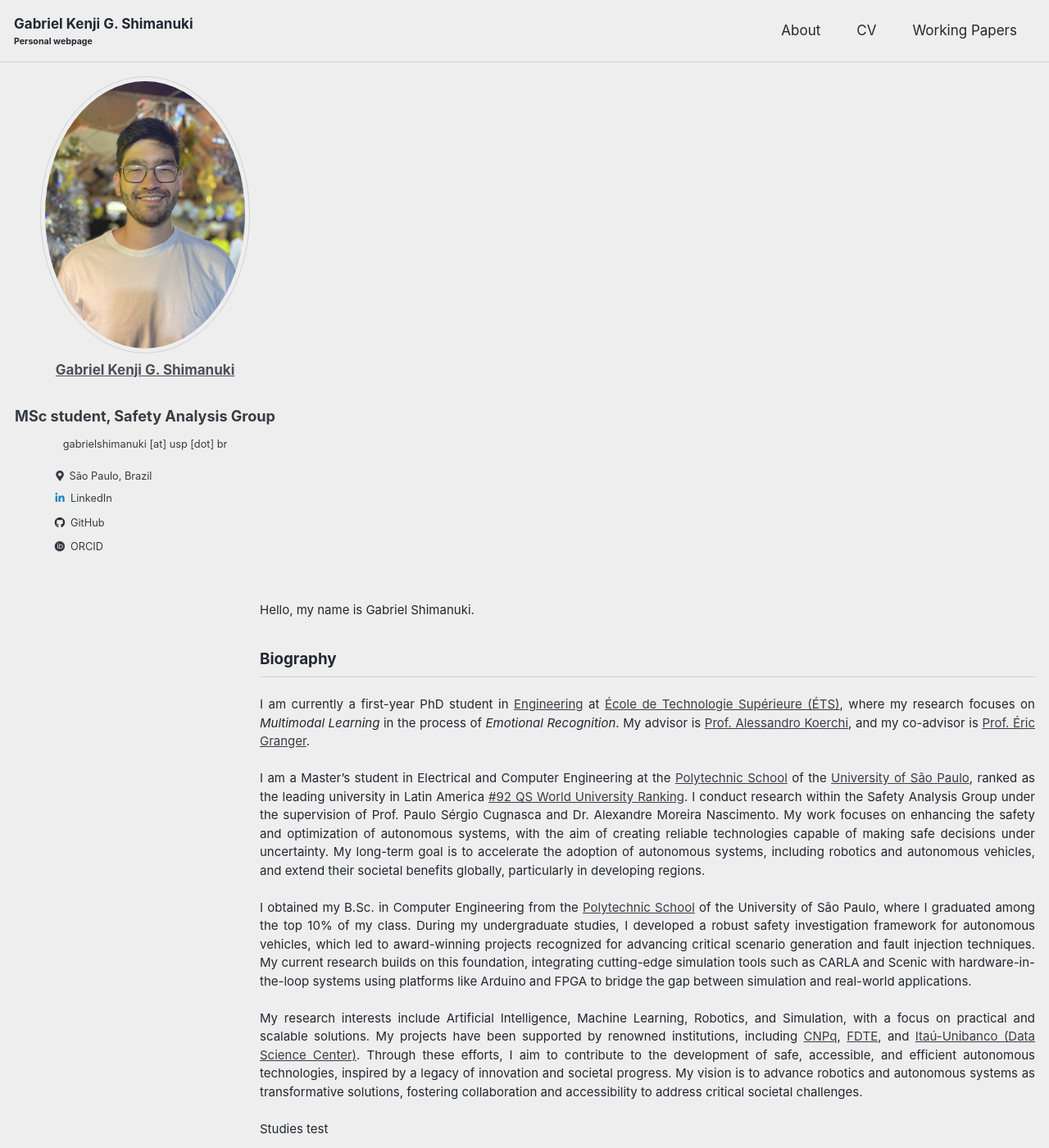
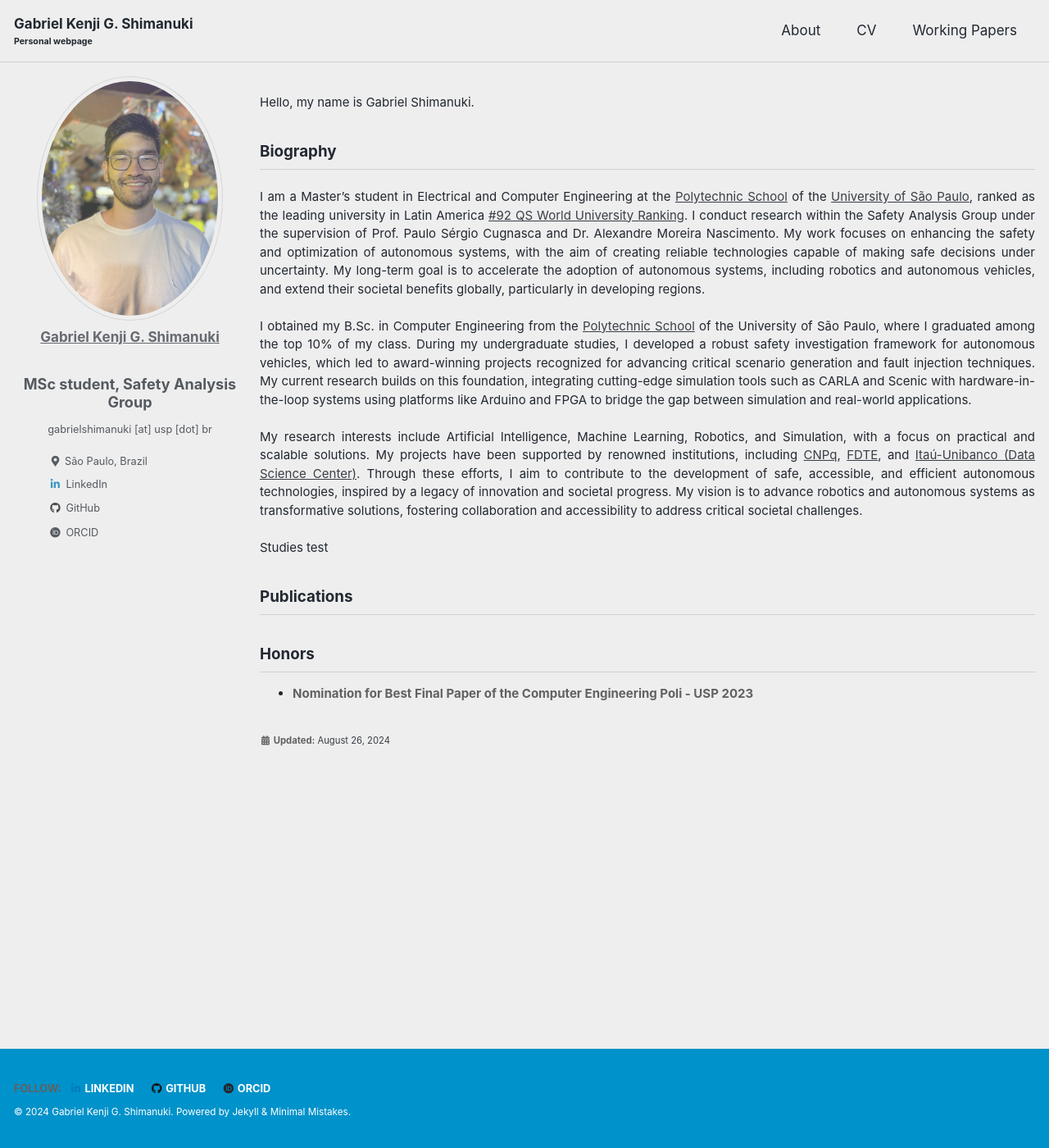
Before and after one commit to GabrielShimanuki/gabrielshimanuki.github.io, a Jekyll site: the page built from index.md, in a window 1280 px wide and 1400 px high. Shown: the whole window at 82% size. Built offline with Jekyll 4.4.1, drawn with Linux system fonts in a browser that asks for light colours; cached includes are drawn as plain includes.

Commit message:
style update

```diff
--- a/_sass/minimal-mistakes/_sidebar.scss
+++ b/_sass/minimal-mistakes/_sidebar.scss
@@ -7,51 +7,38 @@
    ========================================================================== */
 
 .sidebar {
-  // @include clearfix();
-  // // @include breakpoint(max-width $large) {
-  // //   /* fix z-index order of follow links */
-  // //   position: relative;
-  // //   z-index: 10;
-  // //   -webkit-transform: translate3d(0, 0, 0);
-  // //   transform: translate3d(0, 0, 0);
-  // // }
-
-  // @include breakpoint($large) {
-  //   float: left;
-  //   width: calc(#{$right-sidebar-width-narrow} - 1em);
-  //   opacity: 0.75;
-  //   -webkit-transition: opacity 0.2s ease-in-out;
-  //   transition: opacity 0.2s ease-in-out;
-
-  //   &:hover {
-  //     opacity: 1;
-  //   }
-
-  //   &.sticky {
-  //     overflow-y: auto;
-  //     /* calculate height of nav list
-  //        viewport height - nav height - masthead x-padding
-  //     */
-  //     max-height: calc(100vh - #{$nav-height} - 2em);
-  //   }
-  // }
-
-  // @include breakpoint($x-large) {
-  //   width: calc(#{$right-sidebar-width} - 1em);
+  @include clearfix();
+  // @include breakpoint(max-width $large) {
+  //   /* fix z-index order of follow links */
+  //   position: relative;
+  //   z-index: 10;
+  //   -webkit-transform: translate3d(0, 0, 0);
+  //   transform: translate3d(0, 0, 0);
   // }
 
   @include breakpoint($large) {
     float: left;
-    width: 300px; /* Increased width */
-    max-width: 300px; /* Restrict maximum width */
-    opacity: 0.9; /* Slightly more opaque for readability */
+    width: calc(#{$right-sidebar-width-narrow} - 1em);
+    opacity: 0.75;
+    -webkit-transition: opacity 0.2s ease-in-out;
+    transition: opacity 0.2s ease-in-out;
+
+    &:hover {
+      opacity: 1;
+    }
+
+    &.sticky {
+      overflow-y: auto;
+      /* calculate height of nav list
+         viewport height - nav height - masthead x-padding
+      */
+      max-height: calc(100vh - #{$nav-height} - 2em);
+    }
   }
 
   @include breakpoint($x-large) {
-    width: 320px; /* Increase width for extra-large screens */
-    max-width: 320px;
+    width: calc(#{$right-sidebar-width} - 1em);
   }
-
 
   > * {
     margin-top: 1em;
@@ -84,49 +71,37 @@
   }
 }
 
-// .sidebar__right {
-//   margin-bottom: 1em;
+.sidebar__right {
+  margin-bottom: 1em;
 
-//   @include breakpoint($large) {
-//     position: absolute;
-//     top: 0;
-//     right: 0;
-//     width: $right-sidebar-width-narrow;
-//     margin-right: -1 * $right-sidebar-width-narrow;
-//     padding-left: 1em;
-//     z-index: 10;
+  @include breakpoint($large) {
+    position: absolute;
+    top: 0;
+    right: 0;
+    width: $right-sidebar-width-narrow;
+    margin-right: -1 * $right-sidebar-width-narrow;
+    padding-left: 1em;
+    z-index: 10;
 
-//     &.sticky {
-//       @include clearfix();
-//       position: -webkit-sticky;
-//       position: sticky;
-//       top: 2em;
-//       float: right;
+    &.sticky {
+      @include clearfix();
+      position: -webkit-sticky;
+      position: sticky;
+      top: 2em;
+      float: right;
 
-//       .toc {
-//         .toc__menu {
-//           overflow-y: auto;
-//           max-height: calc(100vh - 7em);
-//         }
-//       }
-//     }
-//   }
-
-//   @include breakpoint($x-large) {
-//     width: $right-sidebar-width;
-//     margin-right: -1 * $right-sidebar-width;
-//   }
-// }
-
-.sidebar__right {
-  @include breakpoint($large) {
-    width: 300px; /* Match sidebar width */
-    margin-right: -300px;
+      .toc {
+        .toc__menu {
+          overflow-y: auto;
+          max-height: calc(100vh - 7em);
+        }
+      }
+    }
   }
 
   @include breakpoint($x-large) {
-    width: 320px; /* Match sidebar width for extra-large screens */
-    margin-right: -320px;
+    width: $right-sidebar-width;
+    margin-right: -1 * $right-sidebar-width;
   }
 }
 
--- a/index.md
+++ b/index.md
@@ -76,7 +76,7 @@ a[href="/feed.xml"] {
 
 ## Biography
 <div class="justify-text">
-  <p>I am currently a first-year PhD student in <a href="https://www.etsmtl.ca/" target="_blank">Engineering</a> at <a href="https://www.etsmtl.ca/" target="_blank">École de Technologie Supérieure (ÉTS)</a>, where my research focuses on <em>Multimodal Learning</em> in the process of <em>Emotional Recognition</em>. My advisor is <a href="https://liviamtl.ca/pages/regular-members/koerich-1/" target="_blank">Prof. Alessandro Koerchi</a>, and my co-advisor is <a href="https://liviamtl.ca/pages/regular-members/granger-1/" target="_blank">Prof. Éric Granger</a>.</p>
+  <!-- <p>I am currently a first-year PhD student in <a href="https://www.etsmtl.ca/" target="_blank">Engineering</a> at <a href="https://www.etsmtl.ca/" target="_blank">École de Technologie Supérieure (ÉTS)</a>, where my research focuses on <em>Multimodal Learning</em> in the process of <em>Emotional Recognition</em>. My advisor is <a href="https://liviamtl.ca/pages/regular-members/koerich-1/" target="_blank">Prof. Alessandro Koerchi</a>, and my co-advisor is <a href="https://liviamtl.ca/pages/regular-members/granger-1/" target="_blank">Prof. Éric Granger</a>.</p> -->
 
   <!-- <p>I completed my master’s degree in Electrical Engineering at <a href="https://www5.usp.br/" target="_blank">University of São Paulo (USP)</a>, where I focused on <em>Classical Image Processing</em> and <em>Machine Learning</em> for medical images. During my master’s degree, I was under the supervision of <a href="https://bv.fapesp.br/en/pesquisador/87823/fatima-de-lourdes-dos-santos-nunes-marques/" target="_blank">Prof. Fátima de Lourdes dos Santos Nunes</a>.</p> -->
 
```
